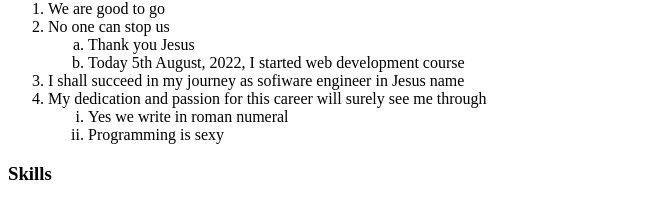
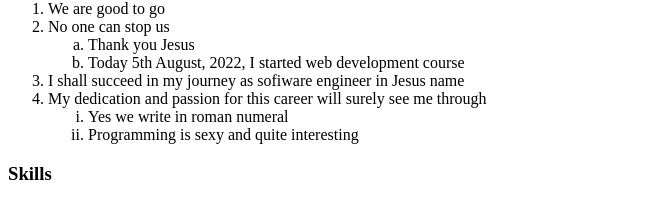
Before and after one commit to nnaclin/cv, a plain HTML site: page index.html in a window 1280 px wide. Shown: the part 882-1097 px from the top of the page, without its empty margins (0-663 px from the left). Drawn offline with Linux system fonts and the light colour scheme.

Commit message:
Add cv website file

```diff
--- a/index.html
+++ b/index.html
@@ -74,7 +74,7 @@
     <li>My dedication and passion for this career will surely see me through
       <ol type='i'>
         <li>Yes we write in roman numeral</li>
-        <li>Programming is sexy</li>
+        <li>Programming is sexy and quite interesting</li>
       </ol>
     </li>
   </ol>
```
